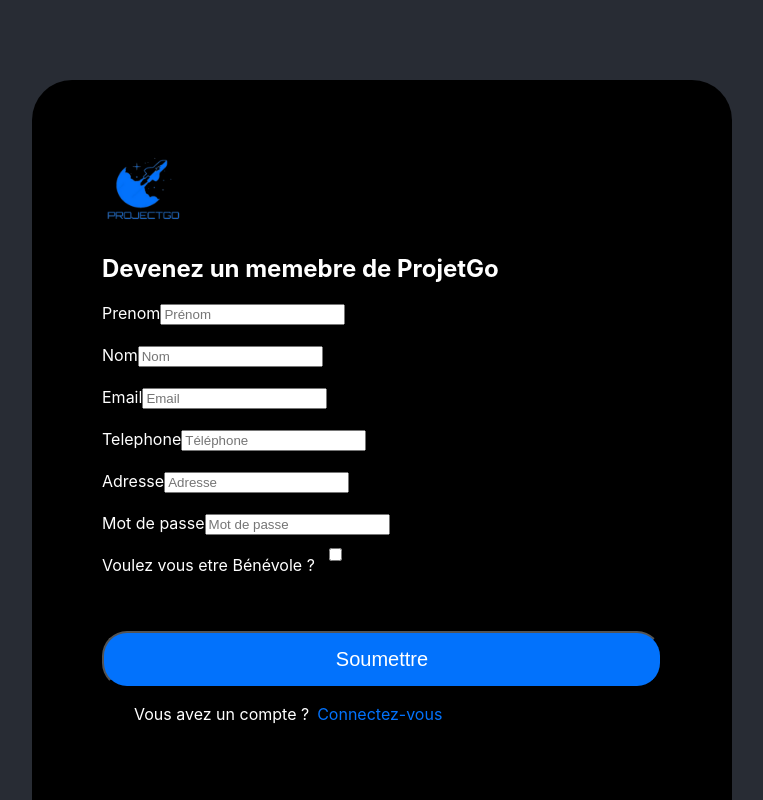
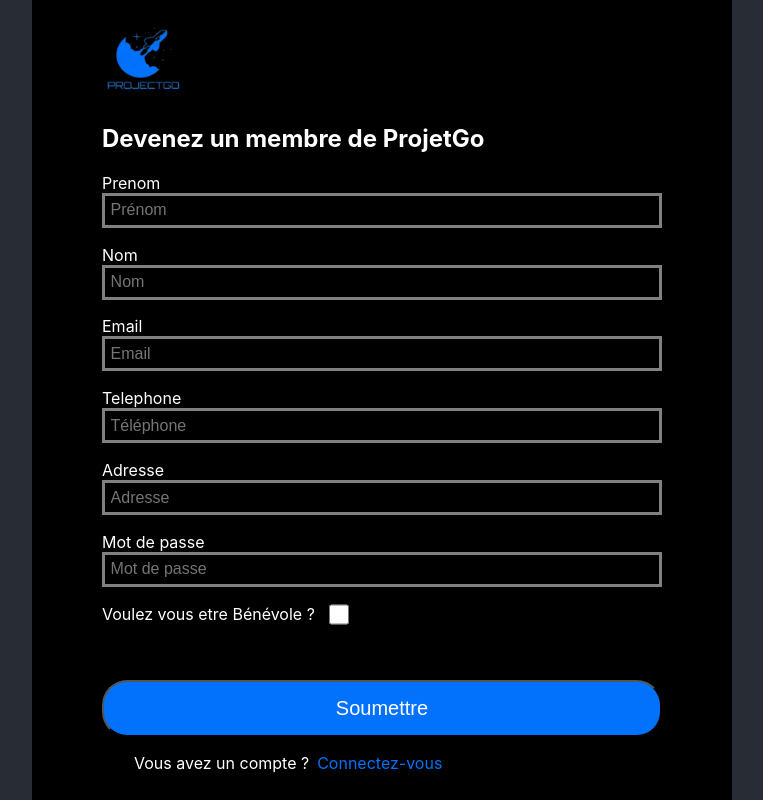
Before and after one commit to RhinoSideShow/projet_integration, a Next.js app in the folder projetgo/: page /new in a window 1280 px wide. Shown: the whole page, without its empty margins (258-1021 px from the left). Built offline with nearby package versions, Linux system fonts and the light colour scheme.

Commit message:
ajustement css

```diff
--- a/projetgo/pages/new.js
+++ b/projetgo/pages/new.js
@@ -30,20 +30,19 @@ const NewMembre = () => {
 
 
     return (
-        <div id="__next" className={styles.DivContainerHome}>
+        <div id="__next" className={styles.DivContainer}>
             <Head>
                 <title>ProjetGo - Creation Membre</title>
             </Head>
 
-            <br/><br/>
-            <br/><br/>
-            <div className={styles.DivContainer}>
+
+
             <div className={styles.DivSousContainerNew}>
 
                 <div className={styles.DivSousSousContainerNew}>
                     <div>
                         <img src="/Image_Login/logoMoon.png" className={styles.DivImageLogoNewMembre} alt="image"/><br/>
-                        <h2>Devenez un memebre de ProjetGo</h2>
+                        <h2>Devenez un membre de ProjetGo</h2>
                     </div>
                     <div>
                 <Form formId="add-membre-form" membreForm={membreForm}/>
@@ -52,7 +51,7 @@ const NewMembre = () => {
                                 onClick={handleOnClickConexion}>&ensp;Connectez-vous</a></p>
                             <br/><br/></div>
                     </div>
-                </div>
+
             </div>
         </div>
 </div>
--- a/projetgo/styles/Home.module.css
+++ b/projetgo/styles/Home.module.css
@@ -96,8 +96,8 @@
     width: 35%;
     min-width: 700px;
     max-width: 700px;
-    min-height: 800px;
-    max-height: 800px;
+    min-height: 900px;
+    max-height: 900px;
 
     display: flex;
     justify-content: center;
@@ -646,3 +646,15 @@
     color: white;
     margin-bottom: 3%;
 }
+
+.Input {
+    height: 35px;
+    font-size: 12pt;
+    width: 100%;
+    padding: 1%;
+    outline: none;
+    background-color: black;
+    border: 3px solid gray;
+    color: white;
+    margin-bottom: 3%;
+}
```
Also changed, not shown: projetgo/Components/Form.js (+12 -6 lines).
